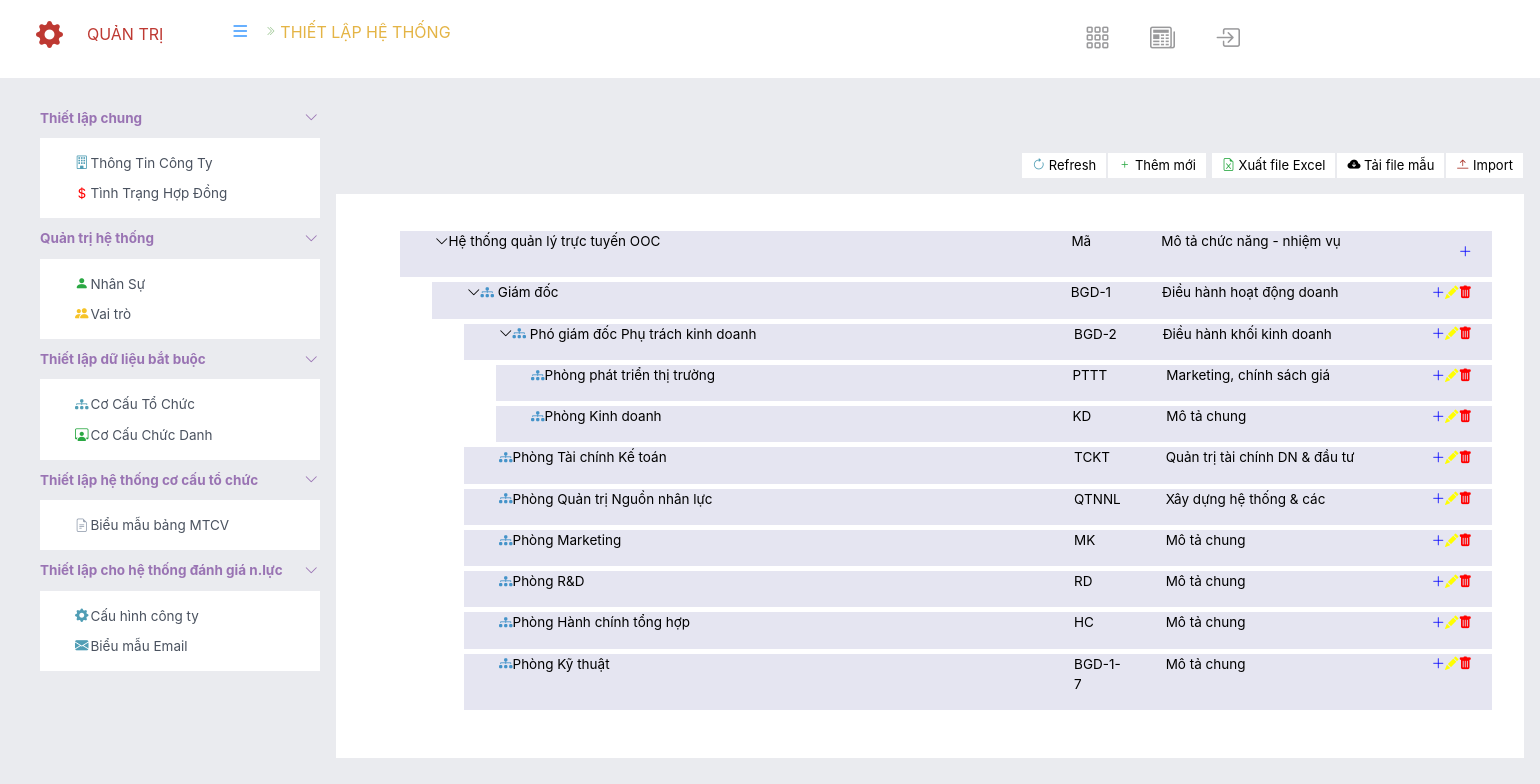
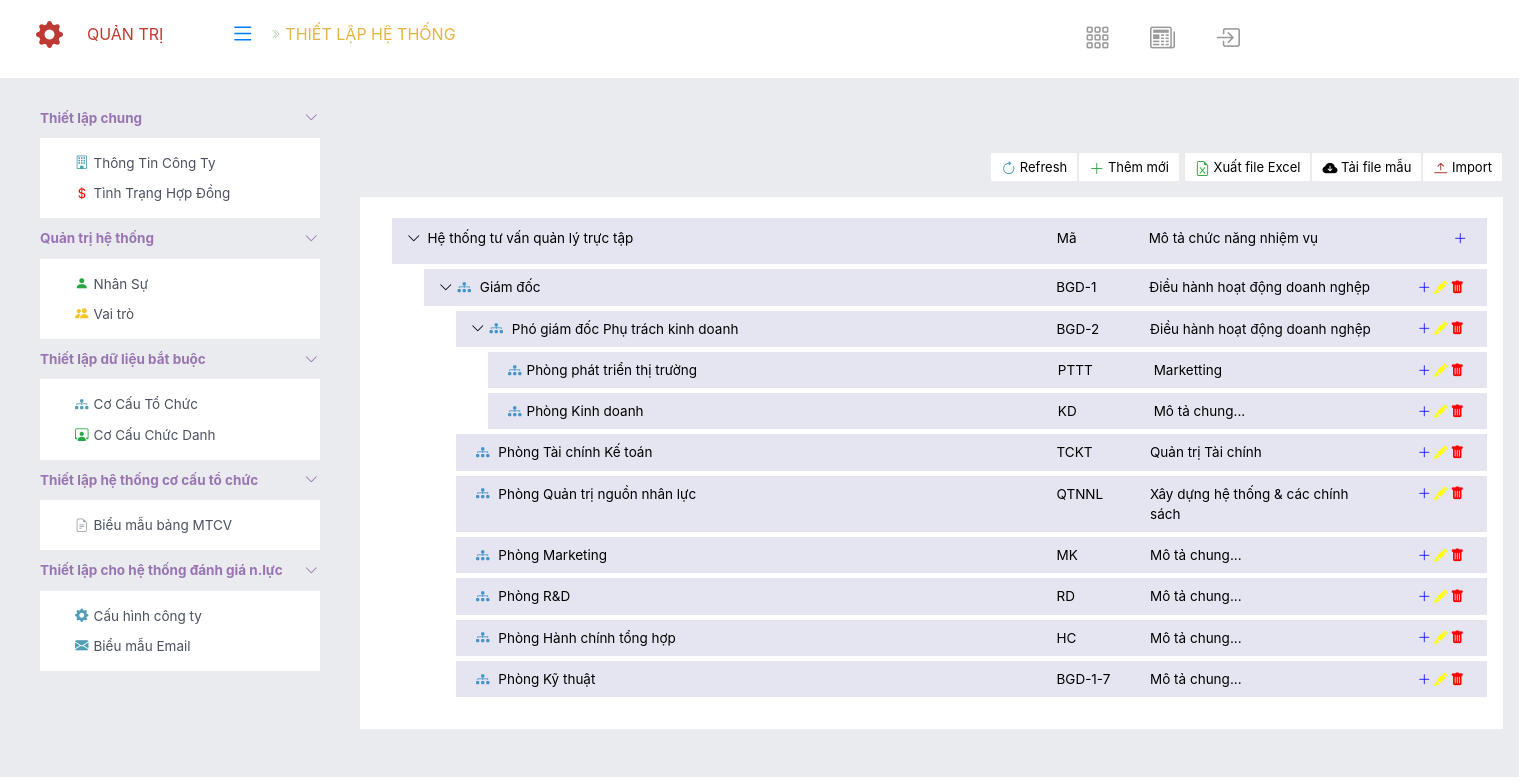
Before and after one commit to nhatkhanh022400/demo-angular, an Angular app: page / in a window 1280 px wide. Shown: the top 784 px of the page, 1540 px wide, since content can reach past the window. Built offline with nearby package versions, Linux system fonts and the light colour scheme.

Commit message:
Demo-UI-fix: Chỉnh sửa giao diện cho treeview và popup

```diff
--- a/src/app/components/header/header.component.css
+++ b/src/app/components/header/header.component.css
@@ -5,6 +5,8 @@
    display: inline-block;
    transform: translateY(-5px);
 }
+
+
 
 .option-right{
   padding: 20px;
--- a/src/app/components/header/header.component.html
+++ b/src/app/components/header/header.component.html
@@ -13,11 +13,11 @@
       <div class="setting p-3">
         <a href="#" style="text-decoration: none;">
 
-          <i class="bi bi-list" style="margin: 0 15px; font-size: 20px;"></i>
+          <i class="bi bi-list" style="margin: 0 15px; font-size: 25px;"></i>
 
           <i class="bi bi-chevron-double-right"
-            style="font-size: 10px; color: #98c38e; transform: translateY(-3px); display: inline-block; margin-right: 5px;"></i>
-          <span style="color: #e4b445;">THIẾT LẬP HỆ THỐNG</span>
+            style="font-size: 10px; color: #98c38e; transform: translateY(-5px); display: inline-block; margin-right: 5px;"></i>
+          <span style="color: #e4b445; display: inline-block; transform: translateY(-3px);">THIẾT LẬP HỆ THỐNG</span>
         </a>
       </div>
     </div>
--- a/src/app/components/nav-left/nav-left.component.css
+++ b/src/app/components/nav-left/nav-left.component.css
@@ -1,7 +1,7 @@
 .sisdebar{
   background-color: #eaebef;
-  width: 320px;
-  min-width: 320px;
+  width: 20%;
+  min-width: 100%;
   height: 100%;
   left: 0;
   font-size: 13.5px;
--- a/src/app/components/nav-left/nav-left.component.html
+++ b/src/app/components/nav-left/nav-left.component.html
@@ -15,7 +15,7 @@
                   <ul style="background-color: white; padding: 10px 0 10px 25px; margin: 10px 0;">
                       <li>
                           <!-- <a href="#" ><fa-icon [icon]="faBuilding"></fa-icon>{{navMenu.sildeTwo}}</a> -->
-                          <a href="#"><i class="{{navMenu.fontTwo}}" [ngStyle]="{'color': navMenu.colorTwo}"></i>{{navMenu.sildeTwo}}</a>
+                          <a href="#"><i class="{{navMenu.fontTwo}}" [ngStyle]="{'color': navMenu.colorTwo, 'margin-right': '5px'}"></i>{{navMenu.sildeTwo}}</a>
                           <!-- <a href="#">
                             <i class="bi bi-currency-dollar"></i>{{navMenu.sildeTwo}}
                           </a> -->
@@ -23,7 +23,7 @@
 
                       <li>
                           <a href="#" *ngIf="navMenu.sildeThree != undefined">
-                            <i class="{{navMenu.fontThree}}" *ngIf="navMenu.colorThree != undefined" [ngStyle]="{'color': navMenu.colorThree}" ></i>{{navMenu.sildeThree}}</a>
+                            <i class="{{navMenu.fontThree}}" *ngIf="navMenu.colorThree != undefined" [ngStyle]="{'color': navMenu.colorThree, 'margin-right': '5px'}" ></i>{{navMenu.sildeThree}}</a>
                       </li>
                   </ul>
               </li>
--- a/src/app/components/tree-right/tree-right.component.css
+++ b/src/app/components/tree-right/tree-right.component.css
@@ -1,8 +1,9 @@
 .structure-tree{
   background-color: #eaebef;
   padding: 3rem 1rem;
-  min-width: 1220px;
+  min-width: 1175px;
   font-size: 13.5px;
+  width: 80%;
 }
 
 .five-button{
@@ -26,7 +27,7 @@
 }
 
 .structure{
-  padding: 2rem ;
+  padding: 1rem 1rem 1rem 0;
   background-color: white;
 }
 
@@ -68,9 +69,8 @@
 
 .first-row,.first-one-row, .first-one-one-row, .first-one-one-one-row, .first-one-two-row{
   background-color: #e5e5f1;
-  /* row-gap: 2px; */
   margin-top: 5px;
-  padding: 0 5px 0 20px;
+  padding: 0 5px 0 0;
 
 }
 
@@ -87,12 +87,20 @@
   padding-left: 30px;
 }
 
+.first-one-row:hover{
+  background-color:#d1d3ec ;
+}
+
 .first-one-row .code-one{
   padding-left: 15px;
 }
 
 .first-one-row .col-3{
   padding-left: 20px;
+}
+
+.first-one-one-row:hover{
+  background-color:#d1d3ec ;
 }
 
 .first-one-one-row .col-3{
@@ -102,8 +110,17 @@
 .first-one-one-two-row .code-four{
   transform: translateX(-12px);
 }
+
+.first-one-one-one-row:hover{
+  background-color:#d1d3ec ;
+}
+
 .first-one-one-one-row .code-three{
   transform: translateX(-12px);
+}
+
+.first-one-two-row:hover{
+  background-color:#d1d3ec ;
 }
 
 .first-one-two-row .col-3, .first-one-three-row .col-3, .first-one-four-row .col-3, .first-one-five-row .col-3  {
@@ -186,6 +203,47 @@ fa-icon{
   margin-bottom: 5px;
 }
 
+.chi-bo{
+  position: relative;
+
+}
+
+.checking .check-left{
+  width: 16px;
+  height: 16px;
+  position: absolute;
+  bottom: 14px;
+  left: 0px;
+}
+
+.chi-bo #chinhanh ~ .checking .check-left{
+  opacity: 0;
+  display: none;
+}
+
+.chi-bo #chinhanh:checked ~ .checking .check-left{
+  opacity: 1;
+  display: block;
+}
+
+.checking .check-right{
+  width: 16px;
+  height: 16px;
+  position: absolute;
+  bottom: 14px;
+  right: 250px;
+}
+
+.chi-bo #bophan ~ .checking .check-right{
+  opacity: 0;
+  display: none;
+}
+
+.chi-bo #bophan:checked ~ .checking .check-right{
+  opacity: 1;
+  display: block;
+}
+
 .footer-popup{
   background-color: #f7f9fa;
   text-align: right;
@@ -197,8 +255,8 @@ fa-icon{
 
 .footer-popup button{
   border-radius: 3px;
-  margin-top: 1.5rem;
-  padding: 2px 5px;
+  margin-top: 1.1rem;
+  padding: 4px 10px;
 }
 
 .footer-popup a{
--- a/src/app/components/tree-right/tree-right.component.html
+++ b/src/app/components/tree-right/tree-right.component.html
@@ -3,9 +3,11 @@
   <div class="five-button">
 
 
-    <button *ngFor="let fiveButton of fiveButtons" [ngStyle]="{'margin-right': fiveButton.margins}" >
+    <button *ngFor="let fiveButton of fiveButtons"
+      [ngStyle]="{'margin-right': fiveButton.margins, 'border-radius': '1px'}">
       <a href="">
-        <i class="{{fiveButton.icon}}" [ngStyle]="{'color': fiveButton.color}"></i>
+        <i class="{{fiveButton.icon}}"
+          [ngStyle]="{'color': fiveButton.color,'font-size': '15px','display': 'inline-block', 'transform': 'translateY(1.5px)'}"></i>
         {{fiveButton.name}}
       </a>
     </button>
@@ -13,17 +15,17 @@
   <!-- ---------------------------------------tree view------------------------------------------------- -->
   <div class="tree">
     <div class="structure">
-      <ul>
+      <ul *ngFor="let treeView of treeViews">
         <li>
 
           <a href="#" style="text-decoration: none; color: black;">
             <div class="first-row d-flex">
               <div class="note">Hệ thống quản lý trực tuyến OOC</div>
-              <p class="col-7">
-                <i class="bi bi-chevron-down"></i>Hệ thống quản lý trực tuyến OOC
+              <p class="col-7" style="transform: translateY(10px);">
+                <i class="bi bi-chevron-down" style="display: inline-block; margin-right: 7px;"></i>{{treeView.room}}
               </p>
-              <p class="code col-1">Mã</p>
-              <p class="col-3">Mô tả chức năng - nhiệm vụ</p>
+              <p class="code col-1" style="transform: translateY(10px);">{{treeView.code}}</p>
+              <p class="col-3" style="transform: translateY(10px);">{{treeView.mission}}</p>
               <p class="col-1 ">
                 <a href="#popup">
                   <i class="bi bi-plus-lg" style="color: blue; padding-top: 10px; float: right;"></i>
@@ -50,26 +52,45 @@
                     <input type="text">
                   </div>
                 </div>
-          <input type="radio" id="chinhanh" name="chinhanh1" value="ChiNhanh" style="width: 17px; height: 17px;">
+                <div class="chi-bo">
+                  <input type="radio" id="chinhanh" name="chinhanh1" value="ChiNhanh"
+                    style="width: 17px; height: 17px;">
+                  <Span class="checking">
+                    <img
+                      src="https://congchung5sao.vn/wp-content/uploads/2021/07/thiet-ke-logo_3_-removebg-previewb-300x300.png"
+                      alt="check" class="check-left"></Span>
                   <label for="chinhanh" style="transform: translateY(-3px);">Chi nhánh</label>
 
-          <input type="radio" id="bophan" name="bophan1" value="BoPhan" style="margin-left: 77px; width: 17px; height: 17px;">
+                  <input type="radio" id="bophan" name="chinhanh1" value="BoPhan"
+                    style="margin-left: 77px; width: 17px; height: 17px;">
+                  <Span class="checking"><img
+                      src="https://congchung5sao.vn/wp-content/uploads/2021/07/thiet-ke-logo_3_-removebg-previewb-300x300.png"
+                      alt="check" class="check-right"></Span>
                   <label for="bophan" style="transform: translateY(-3px);">Bộ Phận</label>
+                </div>
+
+                <div class="chi-bo">
+
+                </div>
 
                 <p style="margin-bottom: 5px; margin-top: 11px;">Thuộc chi nhánh/bộ phận cha</p>
-          <select name="" id="" style="width: 420px; padding: 3px; border-radius: 3px; margin-bottom: 12px; border: 1px solid #e5e6e8;">
+                <select name="" id=""
+                  style="width: 420px; padding: 3px; border-radius: 3px; margin-bottom: 12px; border: 1px solid #e5e6e8; color: rgb(142, 142, 142);">
                   <option value="">Chi nhánh/bộ phận cha</option>
                 </select>
                 <p style="margin-bottom: 3px;">Mô tả chức năng-nhiệm vụ</p>
-          <textarea name="" id="" cols="63" rows="2" placeholder="Mô tả chung..." style="border-radius: 3px;border: 1px solid #e5e6e8;"></textarea>
+                <textarea name="" id="" cols="62" rows="2" placeholder="Mô tả chung..."
+                  style="border-radius: 3px;border: 1px solid #e5e6e8; padding-left: 5px;"></textarea>
                 <p style="margin-bottom: 3px;">Ghi chú</p>
-          <textarea name="" id="" cols="63" rows="2" style="border-radius: 3px; border: 1px solid #e5e6e8;"></textarea>
+                <textarea name="" id="" cols="62" rows="2"
+                  style="border-radius: 3px; border: 1px solid #e5e6e8;padding-left: 5px;"></textarea>
                 <p style="margin-bottom: 3px;">Số thứ tự</p>
-          <input type="number" placeholder="2" style="width: 100px; padding: 3px; border-radius: 3px; border: 1px solid #e5e6e8;">
+                <input type="number" placeholder="2"
+                  style="width: 100px; padding: 3px; border-radius: 3px; border: 1px solid #e5e6e8;">
               </div>
 
               <div class="footer-popup">
-          <button style="border: 1px solid #f0f3f5;">
+                <button style="border: 1px solid #f0f3f5; background-color: #ffffff;">
                   <a href="#" style="color: #34495e;">
                     <i class="bi bi-x-circle"></i>Đóng
                   </a>
@@ -86,88 +107,71 @@
           <!-- ----------------------------------------------------------------------------------------------------- -->
 
           <ul>
-            <li>
+            <li *ngFor="let treeView of treeView.spaceOne">
               <a href="#" style="text-decoration: none; color: black;">
                 <div class="first-one-row d-flex">
-                  <p class="col-7">
+                  <p class="col-7" style="transform: translateY(8px);">
                     <i class="bi bi-chevron-down"></i>
-                    <i class="bi bi-diagram-3-fill" style="color: #4493c9;"></i> Giám đốc
+                    <i class="bi bi-diagram-3-fill" style="color: #4493c9; display: inline-block; margin: 0 5px;"></i>
+                    {{treeView.room}}
                   </p>
-                  <p class="code-one col-1">
-                    BGD-1
+                  <p class="code-one col-1" style="transform: translateY(8px);">
+                    {{treeView.code}}
                   </p>
-                  <p class="col-3">
-                    Điều hành hoạt động doanh
+                  <p class="col-3" style="transform: translateY(8px);">
+                    {{treeView.mission}}
                   </p>
-                  <p class="col-1 float-end" style="text-align: right;">
+                  <p class="col-1 float-end" style="text-align: right; transform: translateY(8px);">
 
-                    <i class="bi bi-plus-lg" style="color: blue;"></i>
-                    <i class="bi bi-pencil-fill" style="color: yellow;"></i>
-                    <i class="bi bi-trash-fill" style="color: red;"></i>
+                    <i class="bi bi-plus-lg" style="color: blue; margin-right: 3px; display: inline-block;"></i>
+                    <i class="bi bi-pencil-fill" style="color: yellow; margin-right: 3px; display: inline-block;"></i>
+                    <i class="bi bi-trash-fill" style="color: red; margin-right: 3px; display: inline-block;"></i>
                   </p>
                 </div>
               </a>
               <ul>
-                <li>
+                <li *ngFor="let tree of treeView.spaceTwo">
                   <a href="#" style="text-decoration: none; color: black;">
                     <div class="first-one-one-row d-flex">
-                      <p class="col-7">
-                        <i class="bi bi-chevron-down"></i>
-                        <i class="bi bi-diagram-3-fill" style="color: #4493c9;"></i> Phó giám đốc Phụ trách kinh doanh
+                      <p class="col-7" style="transform: translateY(8px);">
+                        <i class="{{tree.font}}"></i>
+                        <i class="bi bi-diagram-3-fill"
+                          style="color: #4493c9;display: inline-block; margin: 0 5px;"></i> {{tree.room}}
                       </p>
-                      <p class="col-1" style="transform: translateX(-10px);">
-                        BGD-2
+                      <p class="col-1" style="transform: translate(-13px, 8px);">
+                        {{tree.code}}
                       </p>
-                      <p class="col-3">
-                        Điều hành khối kinh doanh
+                      <p class="col-3" style="transform: translateY(8px);">
+                        {{tree.mission}}
                       </p>
-                      <p class="col-1" style="text-align: right;">
-                        <i class="bi bi-plus-lg" style="color: blue;"></i>
-                        <i class="bi bi-pencil-fill" style="color: yellow;"></i>
-                        <i class="bi bi-trash-fill" style="color: red;"></i>
+                      <p class="col-1" style="text-align: right; transform: translateY(8px);">
+                        <i class="bi bi-plus-lg" style="color: blue; margin-right: 3px; display: inline-block;"></i>
+                        <i class="bi bi-pencil-fill"
+                          style="color: yellow; margin-right: 3px; display: inline-block;"></i>
+                        <i class="bi bi-trash-fill" style="color: red; margin-right: 3px; display: inline-block;"></i>
                       </p>
                     </div>
                   </a>
                   <ul>
-                    <li *ngFor="let treeSmall of treeSmalls">
+                    <li *ngFor="let treeView of tree.spaceThree">
                       <a href="#" style="text-decoration: none; color: black;">
                         <div class="first-one-one-one-row d-flex">
-                          <p class="col-7">
-                            <i class="bi bi-diagram-3-fill" style="color: #4493c9;"></i>{{treeSmall.room}}
+                          <p class="col-7" style="transform: translateY(8px);">
+                            <i class="bi bi-diagram-3-fill"
+                              style="color: #4493c9;display: inline-block; margin: 0 5px;"></i>{{treeView.room}}
                           </p>
-                          <p class="code-three col-1" style="transform: translateX(-25px);">
-                            {{treeSmall.code}}
-                          </p>
-                          <p class="col-3" style="transform: translateX(-12px);">
-                            {{treeSmall.mission}}
-                          </p>
-                          <p class="col-1" style="text-align: right;">
-                            <i class="bi bi-plus-lg" style="color: blue;"></i>
-                            <i class="bi bi-pencil-fill" style="color: yellow;"></i>
-                            <i class="bi bi-trash-fill" style="color: red;"></i>
-                          </p>
-                        </div>
-                      </a>
-                    </li>
-                  </ul>
-                </li>
-
-                <li *ngFor="let treeView of treeViews">
-                  <a href="#" style="text-decoration: none; color: black;">
-                    <div class="first-one-two-row d-flex">
-                      <p class="col-7">
-                        <i class="bi bi-diagram-3-fill" style="color: #4493c9;"></i>{{treeView.room}}
-                      </p>
-                      <p class="col-1" style="transform: translateX(-10px);">
+                          <p class="code-three col-1" style="transform: translate(-25px, 8px);">
                             {{treeView.code}}
                           </p>
-                      <p class="col-3">
+                          <p class="col-3" style="transform: translate(-12px, 8px);">
                             {{treeView.mission}}
                           </p>
-                      <p class="col-1" style="text-align: right;">
-                        <i class="bi bi-plus-lg" style="color: blue;"></i>
-                        <i class="bi bi-pencil-fill" style="color: yellow;"></i>
-                        <i class="bi bi-trash-fill" style="color: red;"></i>
+                          <p class="col-1" style="text-align: right; transform: translateY(8px);">
+                            <i class="bi bi-plus-lg" style="color: blue; margin-right: 3px; display: inline-block;"></i>
+                            <i class="bi bi-pencil-fill"
+                              style="color: yellow; margin-right: 3px; display: inline-block;"></i>
+                            <i class="bi bi-trash-fill"
+                              style="color: red; margin-right: 3px; display: inline-block;"></i>
                           </p>
                         </div>
                       </a>
@@ -177,5 +181,7 @@
               </ul>
             </li>
           </ul>
+        </li>
+      </ul>
     </div>
   </div>
--- a/src/app/components/tree-right/tree-right.component.ts
+++ b/src/app/components/tree-right/tree-right.component.ts
@@ -8,58 +8,88 @@ import { Component, OnInit, ɵɵqueryRefresh } from '@angular/core';
   styleUrls: ['./tree-right.component.css']
 })
 export class TreeRightComponent implements OnInit {
+
   treeViews = [
+      {
+        room: 'Hệ thống tư vấn quản lý trực tập',
+        code: 'Mã',
+        mission: 'Mô tả chức năng nhiệm vụ',
+        spaceOne: [
+          {
+            room: 'Giám đốc',
+            code: 'BGD-1',
+            mission: 'Điều hành hoạt động doanh nghệp',
+            spaceTwo:[
+              {
+                room: 'Phó giám đốc Phụ trách kinh doanh',
+                code: 'BGD-2',
+                mission: 'Điều hành hoạt động doanh nghệp',
+                font: 'bi bi-chevron-down',
+                spaceThree:[
+                  {
+                    room: 'Phòng phát triển thị trường',
+                    code: 'PTTT',
+                    mission: 'Marketting',
+                    space:[]
+                  },
+
+                  {
+                    room: 'Phòng Kinh doanh',
+                    code: 'KD',
+                    mission: 'Mô tả chung...',
+                    space:[]
+                  }
+                ]
+              },
+
               {
                 room: 'Phòng Tài chính Kế toán',
                 code: 'TCKT',
-      mission: 'Quản trị tài chính DN & đầu tư'
+                mission: 'Quản trị Tài chính',
+
               },
 
               {
-      room: 'Phòng Quản trị Nguồn nhân lực',
+                room: 'Phòng Quản trị nguồn nhân lực',
                 code: 'QTNNL',
-      mission: 'Xây dựng hệ thống & các'
+                mission: 'Xây dựng hệ thống & các chính sách',
+
               },
 
               {
                 room: 'Phòng Marketing',
                 code: 'MK',
-      mission: 'Mô tả chung'
+                mission: 'Mô tả chung...',
+
               },
 
               {
                 room: 'Phòng R&D',
                 code: 'RD',
-      mission: 'Mô tả chung'
+                mission: 'Mô tả chung...',
+
               },
 
               {
                 room: 'Phòng Hành chính tổng hợp',
                 code: 'HC',
-      mission: 'Mô tả chung'
+                mission: 'Mô tả chung...',
+
               },
 
               {
                 room: 'Phòng Kỹ thuật',
                 code: 'BGD-1-7',
-      mission: 'Mô tả chung'
-    }
-  ]
+                mission: 'Mô tả chung...',
 
-  treeSmalls = [
-    {
-      room: 'Phòng phát triển thị trường',
-      code: 'PTTT',
-      mission: 'Marketing, chính sách giá'
-    },
-
-    {
-      room: 'Phòng Kinh doanh',
-      code: 'KD',
-      mission: 'Mô tả chung'
               }
 
             ]
+          }
+        ]
+      },
+    ]
+
 
     fiveButtons = [
         {
@@ -70,7 +100,7 @@ export class TreeRightComponent implements OnInit {
         {
           name: 'Thêm mới',
           margins: '5px',
-      icon: 'bi bi-plus',
+          icon: 'bi bi-plus-lg',
           color: '#2aa843'
         },
         {
@@ -90,9 +120,6 @@ export class TreeRightComponent implements OnInit {
         }
       ]
 
-  buttoms = [
-
-  ]
   constructor() { }
 
   ngOnInit(): void {
```
Lines whose indentation alone changed are shown as unchanged.
